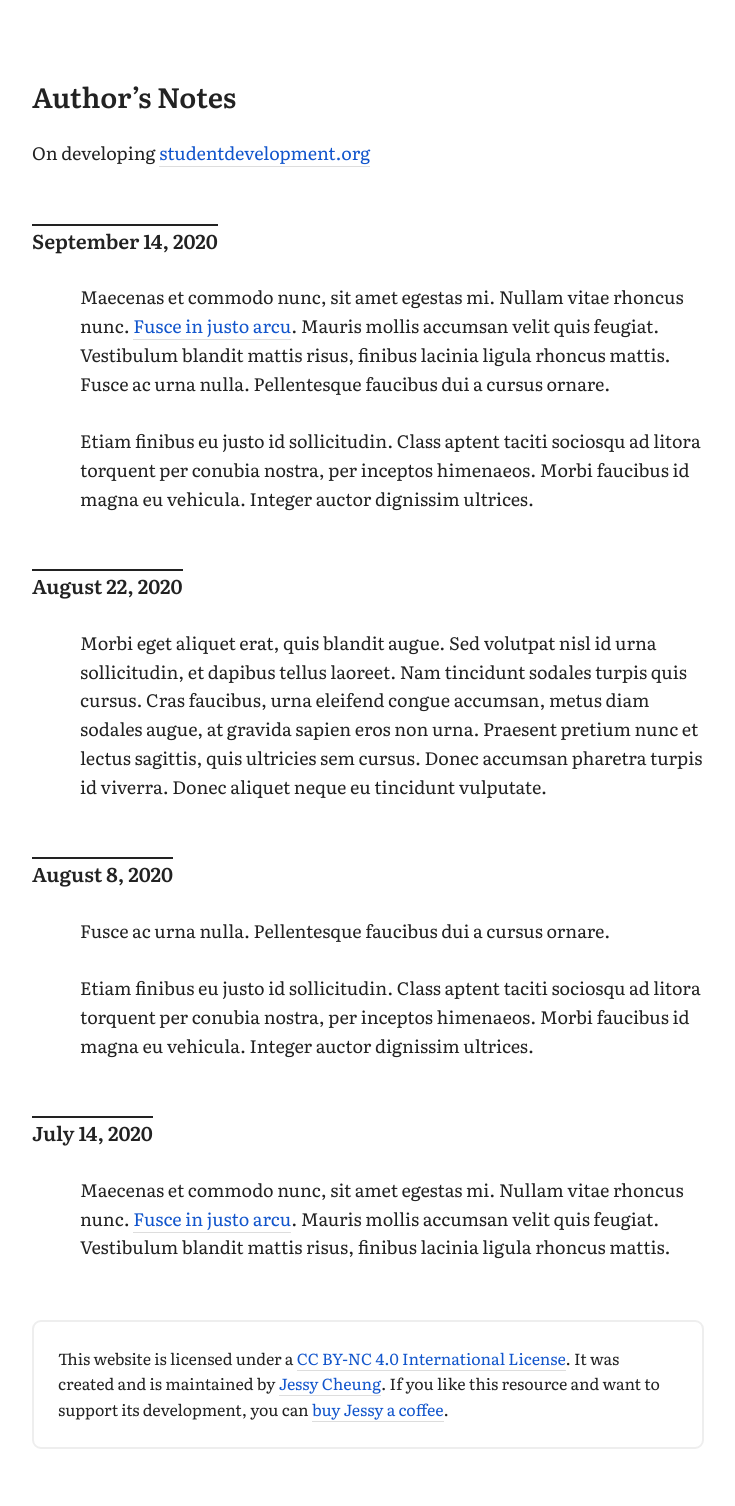
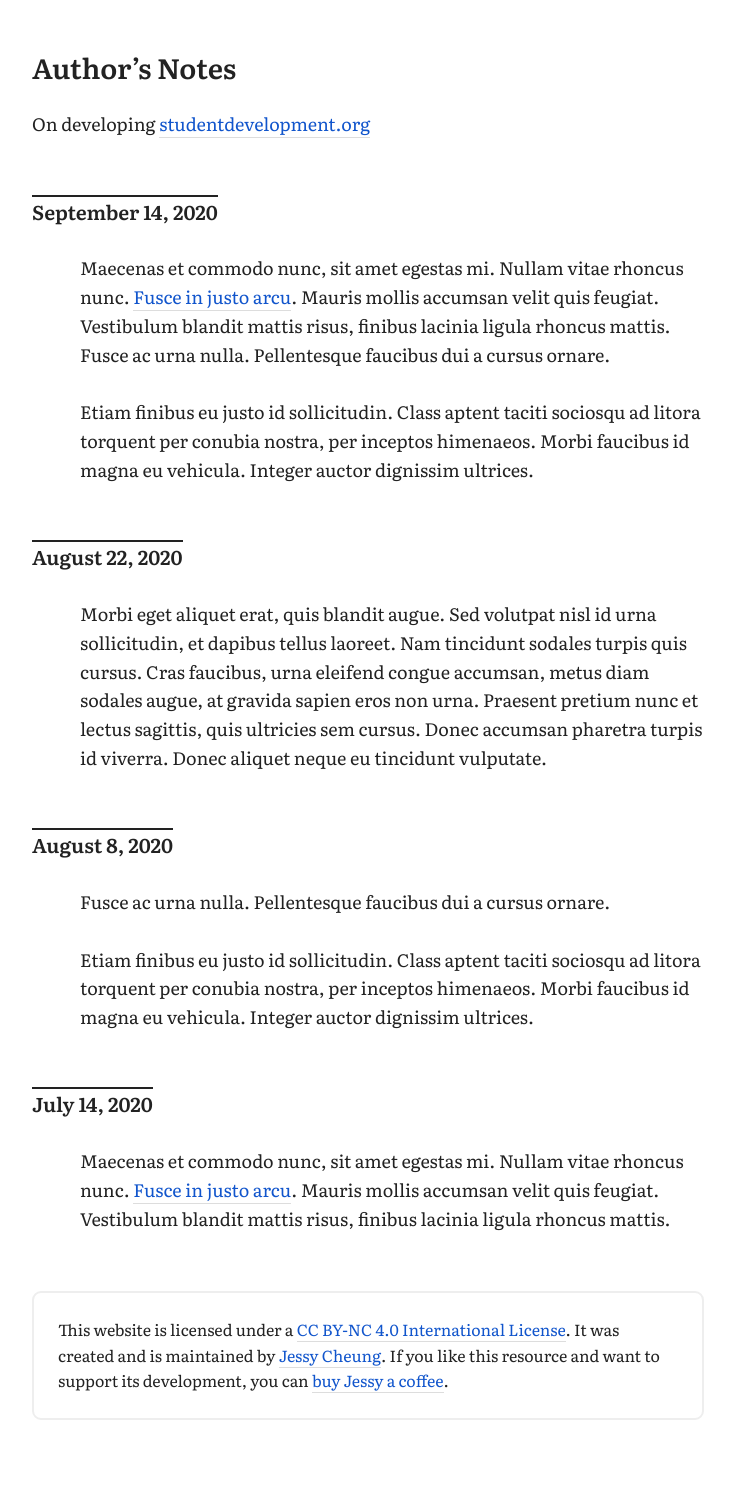
Before and after one commit to jl-c/jl-c.github.io, a Jekyll site: the page notes.html, which Jekyll copies as it is, in a window 1280 px wide. Shown: the whole page, without its empty margins (272-1007 px from the left). Built offline with Jekyll 4.4.1, drawn with Linux system fonts in a browser that asks for light colours; after the commit the page ends 1477 px from its top, so only the background shows below that.

Commit message:
Update notes.html

```diff
--- a/notes.html
+++ b/notes.html
@@ -18,7 +18,7 @@ display:inline-block;
 font-size:1.75rem;
 font-weight:600;
 line-height:1.8rem;
-margin:3.6rem auto 1.8rem
+margin:1.8rem auto
 }
 
 h2 {
```
